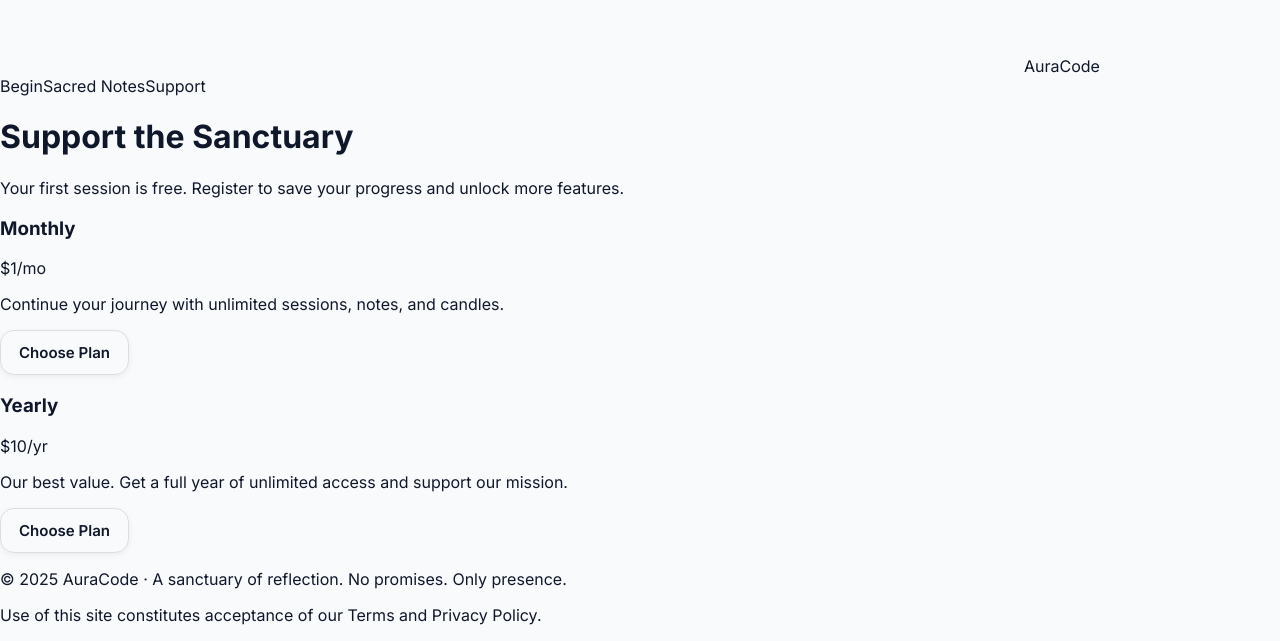
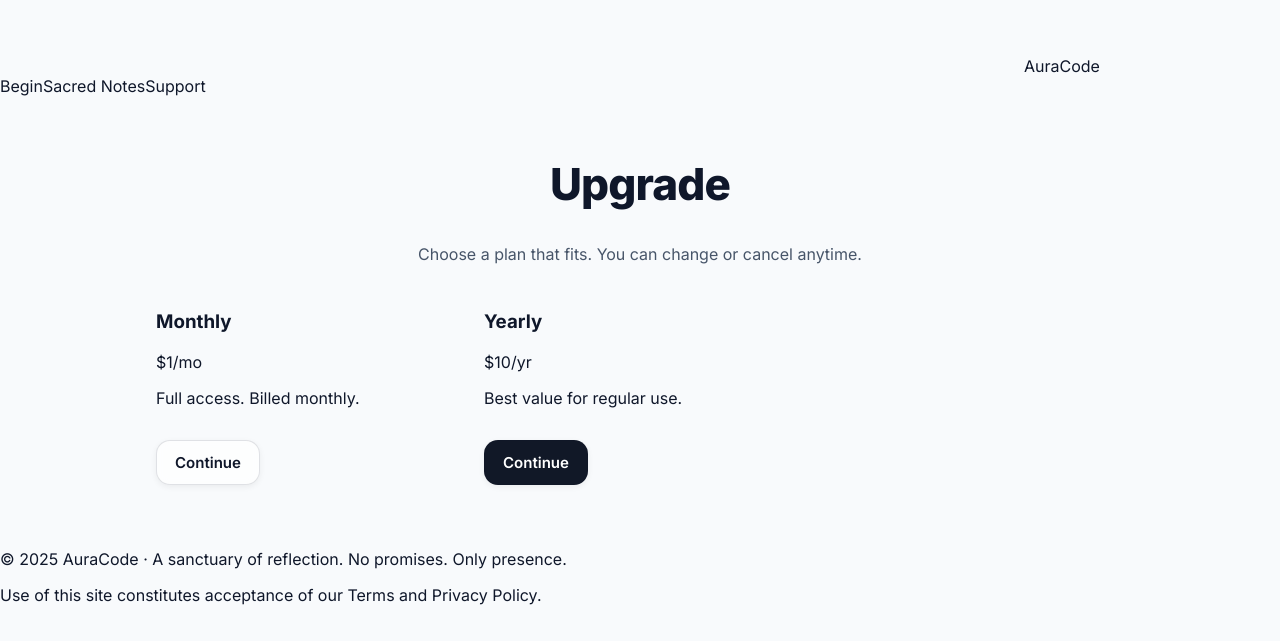
Before and after one commit to danyaffa/Total-iora, a Next.js app: page /unlock in a window 1280 px wide. Shown: the part 952-1593 px from the top of the page. Built offline with nearby package versions, Linux system fonts and the light colour scheme.

Commit message:
Update unlock.js

```diff
--- a/pages/unlock.js
+++ b/pages/unlock.js
@@ -1,23 +1,20 @@
-import { MONTHLY_LINK, YEARLY_LINK } from "../lib/stripe"; // Assuming you have a YEARLY_LINK now
+// FILE: /pages/unlock.js
+import { MONTHLY_LINK, YEARLY_LINK } from "../lib/stripe";
 
 function PricingCard({ title, price, billing, description, link, isFeatured }) {
-  const cardClass = isFeatured
-    ? "bg-slate-800 text-white border-slate-800"
-    : "bg-white text-slate-800 border-slate-200";
-  const buttonClass = isFeatured
-    ? "bg-white text-slate-800 hover:bg-slate-200"
-    : "bg-slate-800 text-white hover:bg-slate-700";
+  const cardClass = isFeatured ? "pricing-card featured" : "pricing-card";
+  const buttonClass = isFeatured ? "btn btn-accent" : "btn btn-ghost";
 
   return (
-    <div className={`p-8 rounded-2xl border shadow-lg w-full max-w-sm text-center ${cardClass}`}>
+    <div className={cardClass}>
       <h3 className="text-xl font-bold">{title}</h3>
       <div className="my-4">
         <span className="text-4xl font-bold">{price}</span>
         <span className="text-slate-400">{billing}</span>
       </div>
-      <p className="text-sm mb-6 h-12">{description}</p>
-      <a className={`btn block w-full ${buttonClass}`} href={link} target="_blank" rel="noreferrer">
-        Choose Plan
+      <p className="text-sm opacity-80 leading-relaxed">{description}</p>
+      <a href={link || "#"} target="_blank" rel="noreferrer" className={buttonClass} style={{marginTop: 16}}>
+        Continue
       </a>
     </div>
   );
@@ -25,28 +22,26 @@ function PricingCard({ title, price, billing, description, link, isFeatured }) {
 
 export default function Unlock() {
   return (
-    <div className="max-w-4xl mx-auto">
-      <div className="text-center mb-12">
-        <h1 className="text-4xl font-bold text-slate-800">Support the Sanctuary</h1>
-        <p className="mt-3 text-lg text-slate-500">
-          Your first session is free. Register to save your progress and unlock more features.
-        </p>
-      </div>
+    <div className="page-main" style={{paddingTop: 32}}>
+      <h1 className="brand-name" style={{textAlign: "center"}}>Upgrade</h1>
+      <p className="subhead" style={{textAlign: "center"}}>
+        Choose a plan that fits. You can change or cancel anytime.
+      </p>
 
-      <div className="flex flex-col md:flex-row justify-center items-center gap-8">
+      <div className="info-grid" style={{marginTop: 24}}>
         <PricingCard
           title="Monthly"
           price="$1"
           billing="/mo"
-          description="Continue your journey with unlimited sessions, notes, and candles."
+          description="Full access. Billed monthly."
           link={MONTHLY_LINK}
         />
         <PricingCard
           title="Yearly"
           price="$10"
           billing="/yr"
-          description="Our best value. Get a full year of unlimited access and support our mission."
-          link={YEARLY_LINK} // Changed from LIFETIME_LINK
+          description="Best value for regular use."
+          link={YEARLY_LINK}
           isFeatured={true}
         />
       </div>
```
